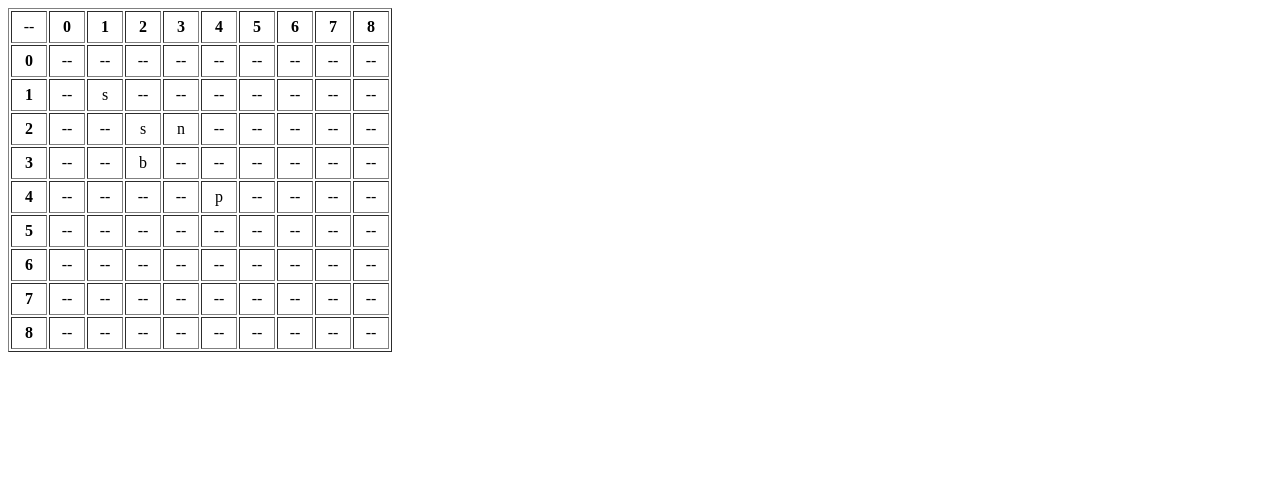
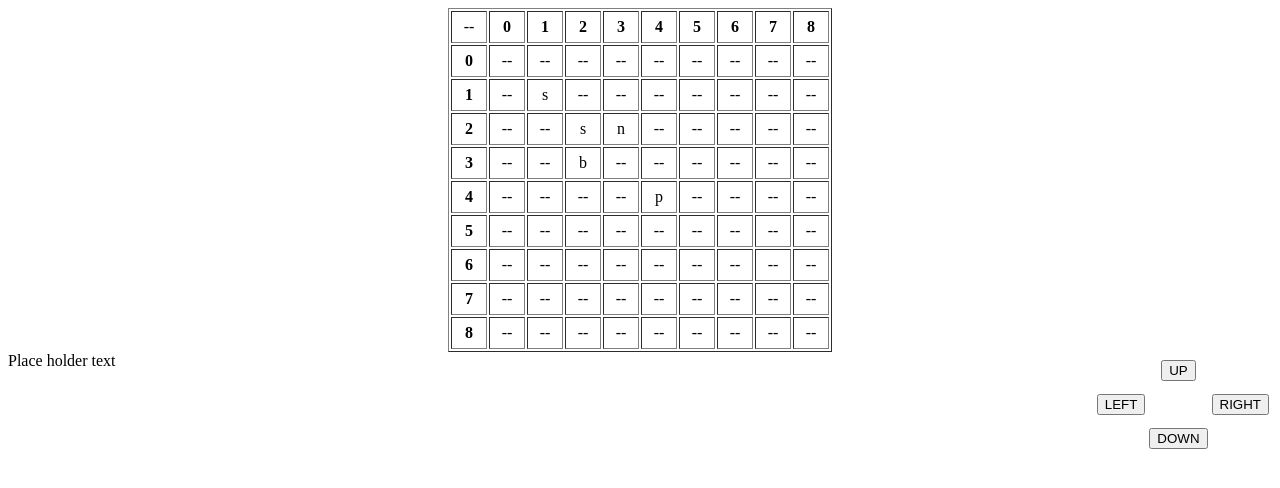
Before and after one commit to teknack/mega-event, a PHP site: page / in a window 1280 px wide. Shown: the top 488 px of the page. Run offline with PHP 8.4, Linux system fonts and the light colour scheme.

Commit message:
navigation buttons added (functionality pending)

```diff
--- a/index.php
+++ b/index.php
@@ -100,7 +100,7 @@ function genMatrix()
 
 function fake_main()
 {
-	global $locArray;
+	global $locArray; //=$_POST["locations"];
 	populateMapArray($locArray);
 }
 ?>
@@ -113,8 +113,33 @@ function fake_main()
 </head>
 
 <body>
+	<div align="center"><?php fake_main(); genMatrix() ?></div>
 
-	<?php fake_main(); genMatrix() ?>
+	<div style="float:right">
+	<form method="POST" action="">
+		<table name="nav_buttons" border=0 align="center">
+			<tr>
+				<td></td>
+				<td><button>UP</button></td>
+				<td></td>
+			</tr>
+			<tr>
+				<td><button>LEFT</button></td>
+				<td></td>
+				<td><button>RIGHT</button></td>
+			</tr>
+			<tr>
+				<td></td>
+				<td><button>DOWN</button></td>
+				<td></td>
+			</tr>
+		</table>
+	</form>
+	</div>
+
+	<div style="float:left">
+	Place holder text
+	</div>
 </body>
 
 </html>
```
